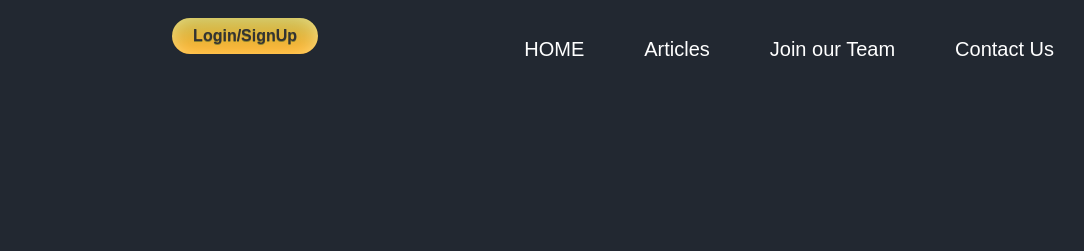
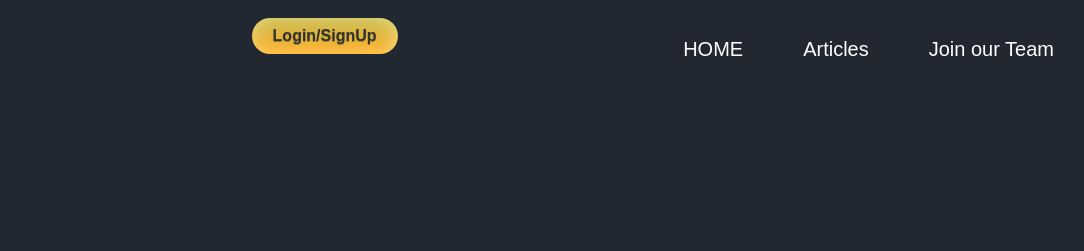
Before and after one commit to rajatmw1999/hm19_Atomic, a plain HTML site: page index.html in a window 1280 px wide. Shown: the top 251 px of the page, 196-1280 px from the left. Drawn offline with Linux system fonts and the light colour scheme.

Commit message:
Update index.html

```diff
--- a/index.html
+++ b/index.html
@@ -14,7 +14,6 @@
     <img class="web-logo" src="images/logo.png">
 
     <a href="signup/signup.html" class="myButton">Login/SignUp</a>
-    <a class="links-1" href="#">Contact Us</a>
     <a class="links-1" href="internship.html">Join our Team</a>
     <a class="links-1" href="#">Articles</a>
     <a class="links-1" href="#">HOME</a>
```
